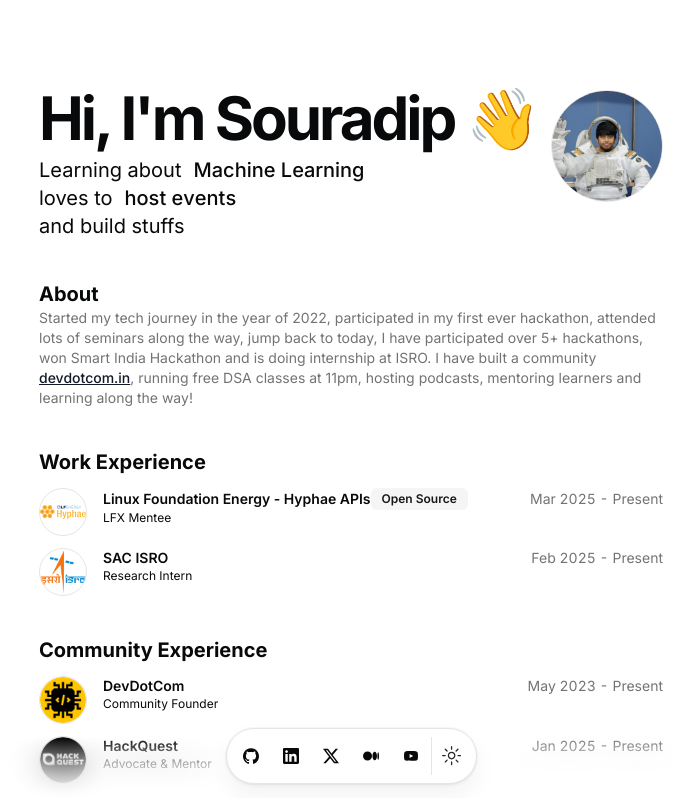
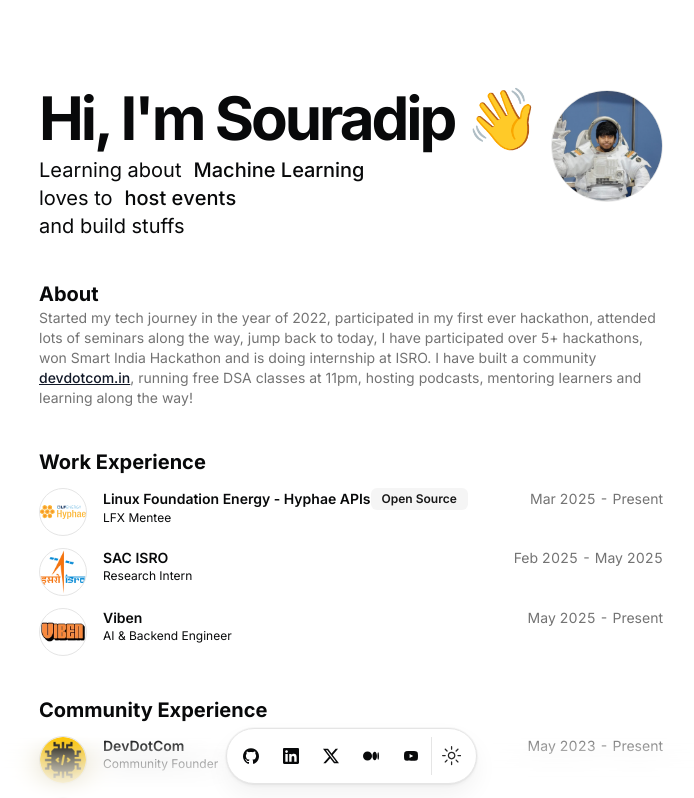
Before and after one commit to Souradip121/Portfolio, a Next.js app: page / in a window 1280 px wide. Shown: the top 798 px of the page, without its empty margins (289-983 px from the left). Built offline with nearby package versions, Linux system fonts and the light colour scheme.

Commit message:
feat: add AWS skills and new AI & Backend Engineer position at Viben with detailed description
Signed-off-by: souradip121 <souradip12b@gmail.com>

```diff
--- a/src/data/resume.tsx
+++ b/src/data/resume.tsx
@@ -29,6 +29,7 @@
     "Flask",
     "Fastapi",
     "Azure",
+    "AWS",
   ],
   certifications: [
     {
@@ -143,9 +144,21 @@
       title: "Research Intern",
       logoUrl: "/isro.png", // Make sure to add ISRO logo to public folder
       start: "Feb 2025",
+      end: "May 2025",
+      description:
+        "Working with satellite data processing and integration of Machine Learning models into the platform. Developed Flask APIs for model deployment and data processing pipeline for efficient handling of satellite imagery data. Contributed to the enhancement of data processing capabilities for satellite imagery analysis.",
+    },
+    {
+      company: "Viben",
+      href: "https://viben.in/", // Replace with actual URL if available
+      badges: [],
+      location: "Remote",
+      title: "AI & Backend Engineer",
+      logoUrl: "/viben.avif", // Make sure to add Viben logo to public folder
+      start: "May 2025",
       end: "Present",
       description:
-        "Working with satellite data processing and integration of Machine Learning models into the platform. Developed Flask APIs for model deployment and data processing pipeline for efficient handling of satellite imagery data. Contributed to the enhancement of data processing capabilities for satellite imagery analysis.",
+        "Developing AI-powered clothing classification and image segmentation models to drive fashion insights and automate tagging workflows. Deployed Flask-based APIs on AWS EC2 for scalable real-time inference. Built and maintained backend infrastructure for seamless integration of ML models into production pipelines.",
     },
   ],
   volunteering: [
```
Also changed, not shown: public/viben.avif (added).
